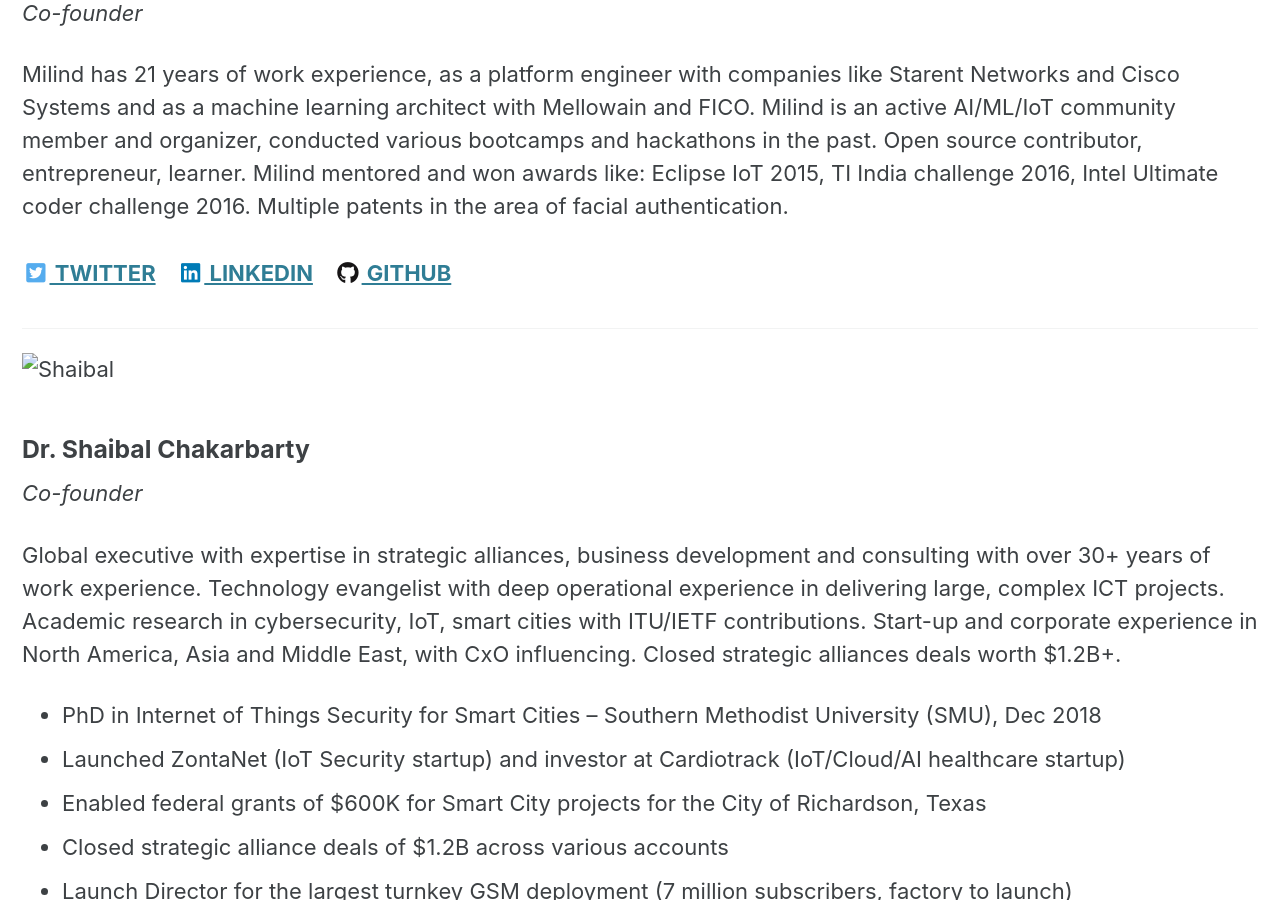
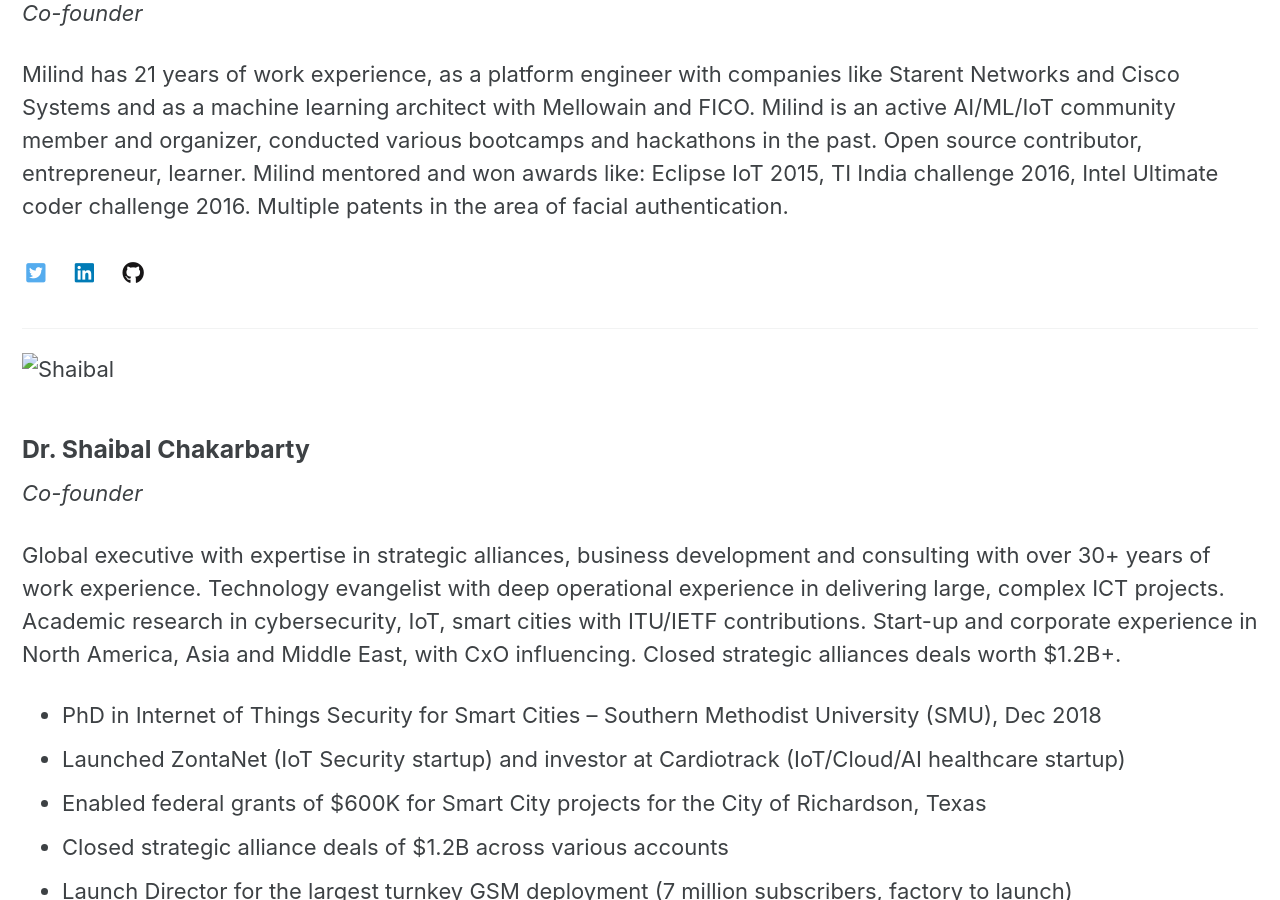
Before and after one commit to milinddeore/logits-website, a Jekyll site: the page built from _pages/TEAM.md, in a window 1280 px wide and 900 px high, scrolled down 736 px. Built offline with Jekyll 4.4.1, drawn with Linux system fonts in a browser that asks for light colours; cached includes are drawn as plain includes.

Commit message:
Update _config.yml

```diff
--- a/_config.yml
+++ b/_config.yml
@@ -293,22 +293,22 @@
 # Team Members
 milind:
   links:
-    - label: "Twitter"
+    - label: ""
       icon: "fab fa-fw fa-twitter-square"
       url: "https://twitter.com/tomdeore"
-    - label: "LinkedIn"
+    - label: ""
       icon: "fab fa-fw fa-linkedin"
       url: "https://www.linkedin.com/in/mdeore/"
-    - label: "GitHub"
+    - label: ""
       icon: "fab fa-fw fa-github"
       url: "https://github.com/milinddeore"
-    - label: "GitLab"
+    - label: ""
       icon: "fab fa-fw fa-gitlab"
       # url: ""
-    - label: "Bitbucket"
+    - label: ""
       icon: "fab fa-fw fa-bitbucket"
       # url:
-    - label: "Instagram"
+    - label: ""
       icon: "fab fa-fw fa-instagram"
       # url:
 
```
